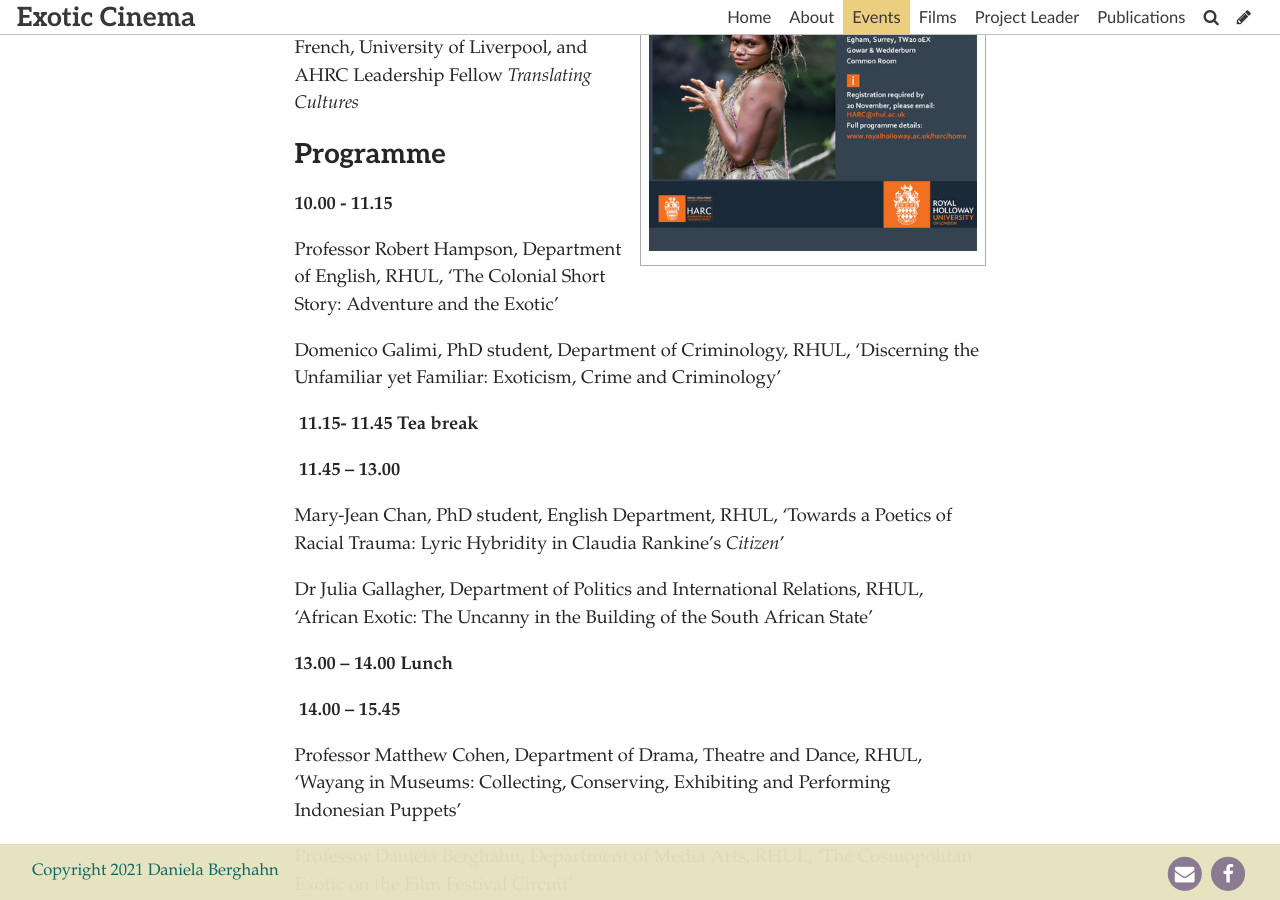
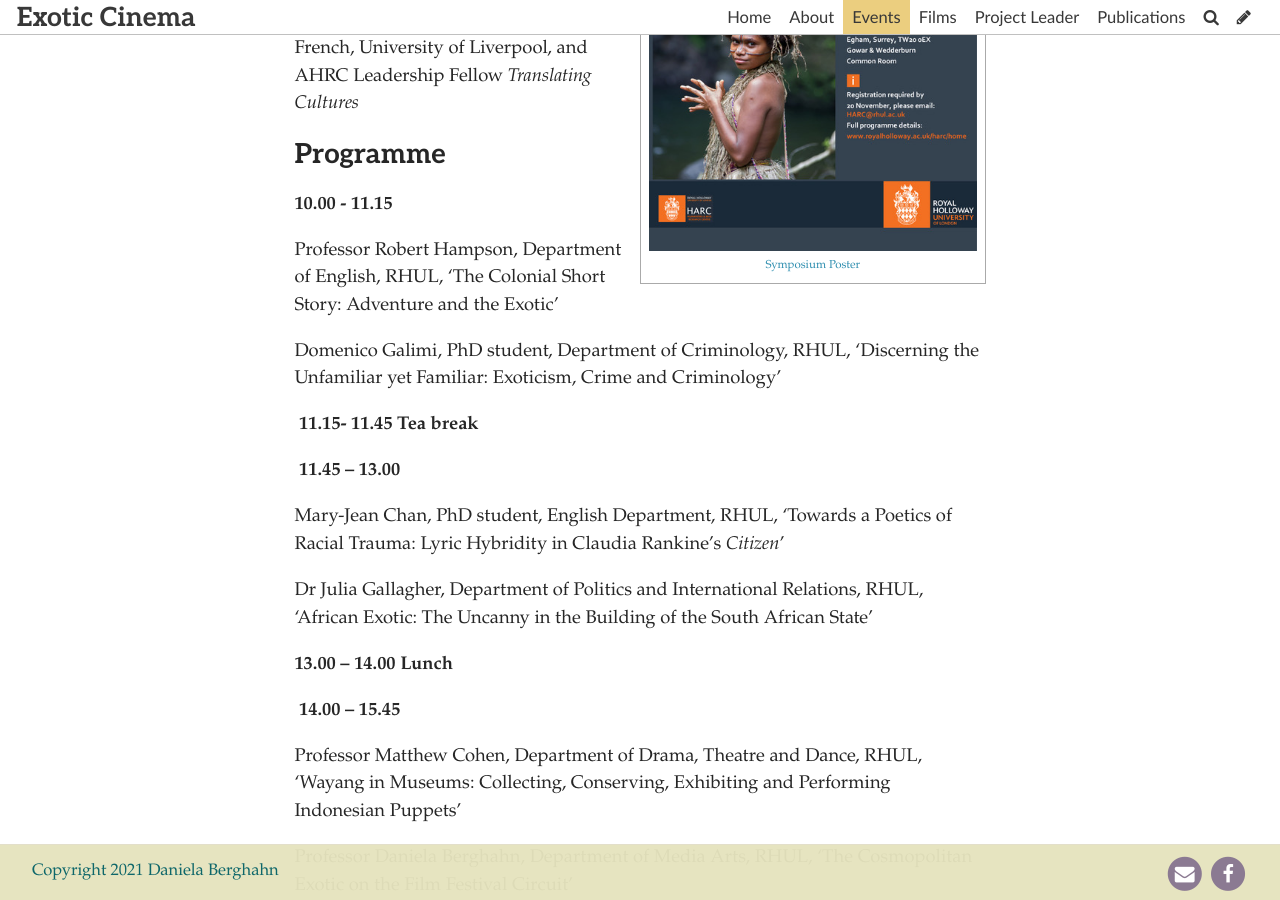
Before and after one commit to publisha/exotic-cinema, a Jekyll site: the page built from _events/reassessing-the-contemporary-exotic-interdisciplinary-approaches-to-a-contested-form-of-cultural-representation-1.md, in a window 1280 px wide and 900 px high, scrolled down 630 px. Built offline with Jekyll 4.4.1, drawn with Linux system fonts in a browser that asks for light colours; some web fonts are replaced.

Commit message:
added alt tag to poster image

```diff
--- a/_events/reassessing-the-contemporary-exotic-interdisciplinary-approaches-to-a-contested-form-of-cultural-representation-1.md
+++ b/_events/reassessing-the-contemporary-exotic-interdisciplinary-approaches-to-a-contested-form-of-cultural-representation-1.md
@@ -7,7 +7,7 @@
 ---
 This multi-disciplinary symposium aims to shift the terms of the debate around exoticism beyond dominant scholarly discourses such as (neo-)Orientalism and (neo-)imperialism by bringing it into dialogue with alternative frameworks, notably cultural cosmopolitanism,  cultural translation, globalisation and hybridity.
 
-![](../uploads/harc-exotic-symposium-poster.jpg)
+![Symposium Poster](../uploads/harc-exotic-symposium-poster.jpg)
 
 Drawing on research expertise from across the Royal Holloway and including staff, creative practitioners and PGR students, the symposium encourages new critical approaches to analysing intercultural encounters and their cultural representations.
 
```
